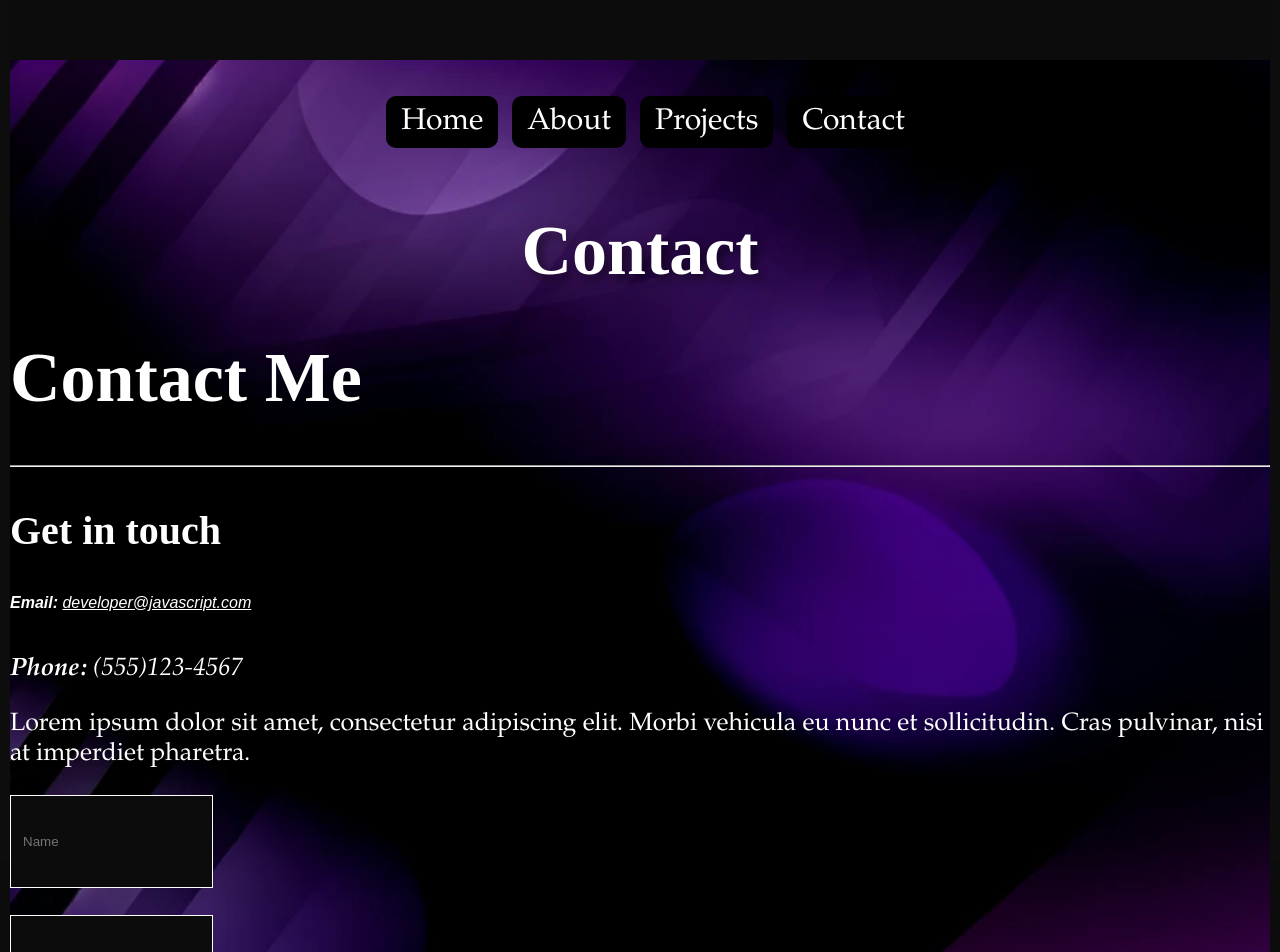
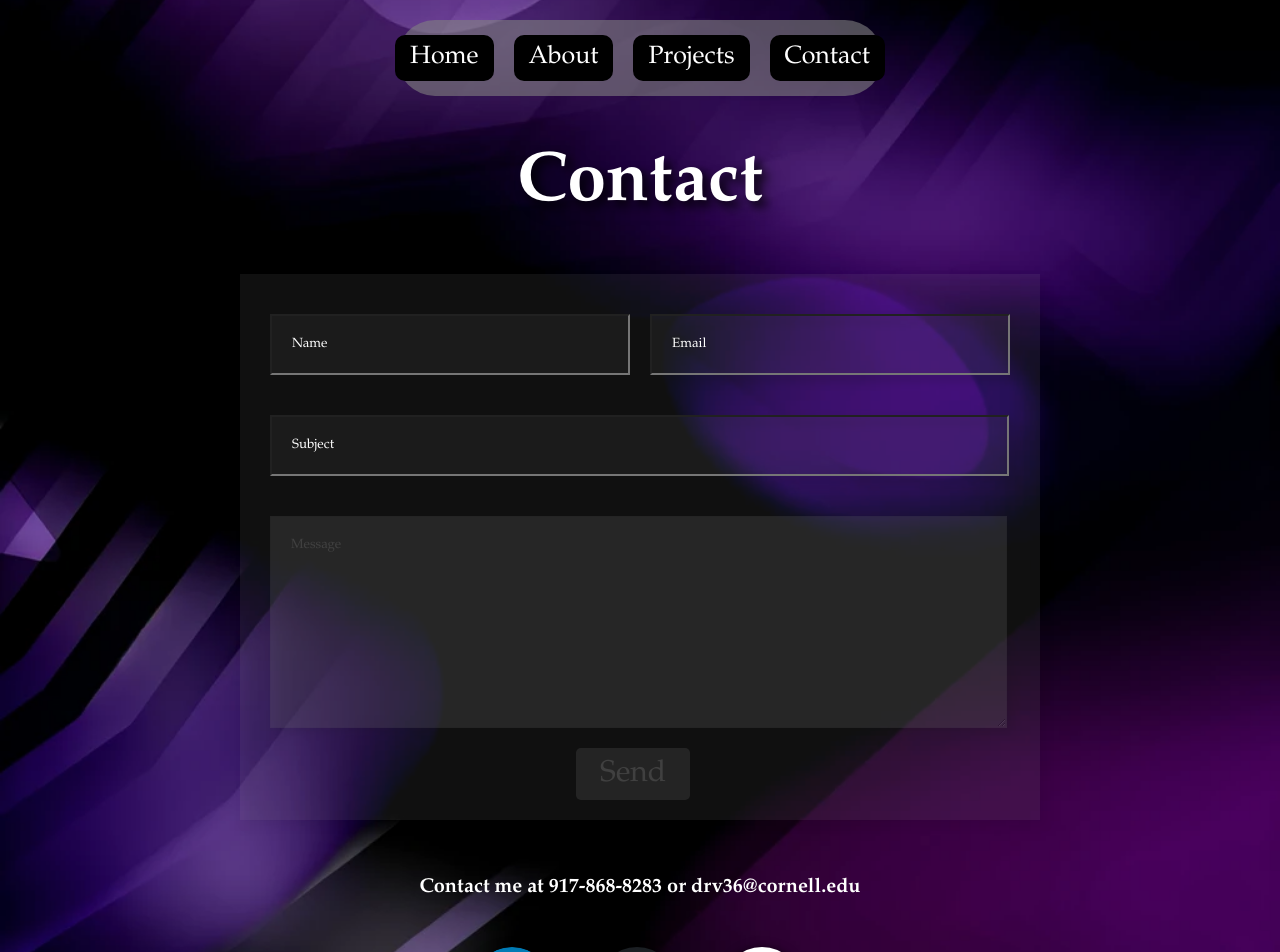
Before and after one commit to DylanVig/dylanvig.github.io, a React (Create React App) app: page /Contact in a window 1280 px wide. Shown: the top 952 px of the page. Built offline with nearby package versions, Linux system fonts and the light colour scheme.

Commit message:
Style Changes, added Contact form but not connected to email yet

```diff
--- a/src/components/ContactForm/ContactForm.css
+++ b/src/components/ContactForm/ContactForm.css
@@ -1,140 +1,129 @@
-:root {
-    --bg-color: #0c0c0c;
-    --primary-color: #0d0d0d;
-    --secondary-color: #fff;
-    --text-color: #fff;
-    --text-color-2: #fff;
-    --overlay-color: rgb(12 12 12 / 63%);
+.contact {
+    display: flex;
+    justify-content: center;
+    align-items: center;
 }
 
-[data-theme="light"] {
-    --bg-color: #ffffff;
-    --primary-color: #ffffff;
-    --secondary-color: #000;
-    --text-color: #000;
-    --text-color-2: #000;
-    --overlay-color: rgb(255 255 255 / 70%);
+.--form-control {
+    display: flex;
+    flex-direction: column; /* This ensures the items are stacked vertically */
+    width: 100%; /* Sets the width to the full container */
+    max-width: 800px; /* Adjust this value to suit your design */
+    box-sizing: border-box; /* This ensures padding is included in width */
+    padding: 20px;
+    background-color: rgba(155, 155, 155, 0.1);
+
+    button {
+        color: white;
+        width: 15%;
+        padding-top: 8px;
+        padding-bottom: 8px;
+        padding-left: 15px;
+        padding-right: 15px;
+        margin-right: 14px;
+        border: none;
+        background: rgb(119, 119, 119);
+        font-family: Palatino;
+        font-size: 30px;
+        border-radius: 5px;
+        opacity: 20%;
     }
 
-html,
-body {
-    height: 100%;
+    button:hover {
+        background: gray;
+        transition-timing-function: ease-in;
+        transition-duration: 200ms;
+        border-radius: 5px;
+        opacity: 100%;
     }
 
-body {
-    margin: 0;
-    height: 100%;
-    overflow-x: hidden;
-    overflow-y: visible;
-    background-color: var(--bg-color);
-    color: var(--text-color);
-    font-family: 'Raleway', sans-serif;
-    -webkit-font-smoothing: antialiased;
-    -moz-osx-font-smoothing: grayscale;
-    padding-top: 60px;
-    border-left: 10px solid var(--primary-color);
-    border-right: 10px solid var(--primary-color);
+    input, textarea {
+        padding: 20px;
+        background-color: rgba(128, 128, 128, 0.1);
+        margin: 20px;
+        color: white;
+        font-family: Palatino;
     }
 
-ul {
-    list-style: none;
+    input::placeholder, textarea::placeholder {
+        color: white; /* Placeholder text color, change as needed */
+        opacity: 1; /* Full opacity for clear visibility */
     }
 
-h1,
-h2,
-h3,
-h4,
-h5,
-h6 {
-    font-family: Marcellus;
+    input::text, textarea::text {
+        color: red;
     }
 
-a,
-a:hover {
-    color: var(--text-color);
+    input:hover {
+        padding: 20px;
+        opacity: 20%;
+        background-color: lightgray;
+        transition: opacity 1200ms ease-in;
     }
 
-p {
-    word-break: break-word;
-    hyphens: auto;
+    textarea {
+        padding: 20px;
+        opacity: 20%;
+        background-color: gray;
+
+    }
 }
 
-.ovhidden {
-    overflow: hidden;
+.--form-control .horizontal-inputs {
+    display: flex; /* This will align Name and Email inputs side by side */
+    justify-content: space-between; /* This spreads out the inputs evenly */
 }
 
-.text_2,
-.text_2:hover {
-    color: var(--text-color-2);
+.--form-control .horizontal-inputs input {
+    width: calc(50% - 20px); /* Adjust width to account for margins */
+    margin: 20px 10px; /* Adjust margin as needed */
 }
 
-code {
-    font-family: source-code-pro, Menlo, Monaco, Consolas, 'Courier New', monospace;
+.--form-control .vertical-inputs {
+    display: flex; /* This will align Name and Email inputs side by side */
+    flex-direction: column;
+    justify-content: space-between; /* This spreads out the inputs evenly */
 }
 
-.cursor__dot div {
-    z-index: 999999 !important;
+.--form-control .vertical-inputs input {
+    width: calc(100% - 65px); /* Adjust width to account for margins */
+    flex-direction: column;
+    margin: 20px 10px; /* Adjust margin as needed */
+}
+.--form-control .vertical-inputs textarea {
+    width: calc(100% - 65px); /* Adjust width to account for margins */
+    flex-direction: column;
+    margin: 20px 10px; /* Adjust margin as needed */
 }
 
-.cursor__dot div:last-child {
-    filter: invert(1);
-    background-color: var(--primary-color) !important;
+.button1 {
+    color: white;
+    width: 15%;
+    padding-top: 8px;
+    padding-bottom: 8px;
+    padding-left: 15px;
+    padding-right: 15px;
+    margin-right: 14px;
+    border: none;
+    background: rgb(119, 119, 119);
+    font-family: Palatino;
+    font-size: 30px;
+    border-radius: 5px;
+    opacity: 20%;
 }
 
-.cursor__dot div:first-child {
-    filter: invert(1);
-    background-color: var(--overlay-color) !important;
+.button2 {
+    color: white;
+    width: 15%;
+    padding-top: 8px;
+    padding-bottom: 8px;
+    padding-left: 15px;
+    padding-right: 15px;
+    margin-right: 14px;
+    border: none;
+    background: rgb(119, 119, 119);
+    font-family: Palatino;
+    font-size: 30px;
+    border-radius: 5px;
+    opacity: 20%;
 }
-
-.color_pr {
-    color: var(--primary-color) !important;
-}
-
-.color_sec {
-    color: var(--secondary-color);
-}
-
-.contact__form .form-control {
-    padding: 1.375rem .75rem;
-    line-height: 1.5;
-    color: var(--text-color);
-    background-color: var(--bg-color);
-    border-radius: 0 !important;
-    border: 1px solid var(--secondary-color);
-}
-
-.contact__form input.form-control {
-    margin-bottom: 2em;
-    height: calc(2.5em + .75rem + 2px);
-}
-
-.loading-bar {
-    position: fixed;
-    top: 0;
-    left: 0;
-    right: 0;
-    height: 10px;
-    z-index: 999999999;
-    background: var(--text-color);
-    transform: translateX(100%);
-    animation: shift-rightwards 1s ease-in-out infinite;
-    animation-delay: .3s;
-}
-
-@keyframes shift-rightwards {
-    0% {
-        transform: translateX(-100%);
-    }
-    40% {
-        transform: translateX(0%);
-    }
-    60% {
-        transform: translateX(0%);
-    }
-    100% {
-        transform: translateX(100%);
-    }
-}
-.btn{
-    color: #fff;
-}
--- a/src/components/ContactForm/ContactForm.js
+++ b/src/components/ContactForm/ContactForm.js
@@ -1,82 +1,30 @@
 import React from "react";
-import { Container, Row, Col } from "react-bootstrap";
-import { contactConfig } from "./ContactInfo.js"
+import { useState, useEffect } from "react";
 import "./ContactForm.css"
 
 export default function ContactForm() {
+  const [name, setName] = React.useState("");
+  const [button, setButton] = useState('button1');
+
+  const handleNameChange = (event) => {
+    setName(event.target.value);
+  };
 
   return (
-      <Container>
-
-        <Row className="mb-5 mt-3">
-          <Col lg="8">
-            <h1 className="display-4 mb-4">Contact Me</h1>
-            <hr className="t_border my-4 ml-0 text-left" />
-          </Col>
-        </Row>
-        <Row className="sec_sp">
-          <Col lg="5" className="mb-5">
-            <h3 className="color_sec py-4">Get in touch</h3>
-            <address>
-              <strong>Email:</strong>{" "}
-              <a href={`mailto:${contactConfig.YOUR_EMAIL}`}>
-                {contactConfig.YOUR_EMAIL}
-              </a>
-              <br />
-              <br />
-              {contactConfig.hasOwnProperty("YOUR_FONE") ? (
-                <p>
-                  <strong>Phone:</strong> {contactConfig.YOUR_FONE}
-                </p>
-              ) : (
-                ""
-              )}
-            </address>
-            <p>{contactConfig.description}</p>
-          </Col>
-          <Col lg="7" className="d-flex align-items-center">
-            <form  className="contact__form w-100">
-              <Row>
-                <Col lg="6" className="form-group">
-                  <input
-                    className="form-control"
-                    id="name"
-                    name="name"
-                    placeholder="Name"
-                    type="text"
-                    required
-                  />
-                </Col>
-                <Col lg="6" className="form-group">
-                  <input
-                    className="form-control rounded-0"
-                    id="email"
-                    name="email"
-                    placeholder="Email"
-                    type="email"
-                    required
-                  />
-                </Col>
-              </Row>
-              <textarea
-                className="form-control rounded-0"
-                id="message"
-                name="message"
-                placeholder="Message"
-                rows="5"
-                required
-              ></textarea>
-              <br />
-              <Row>
-                <Col lg="12" className="form-group">
-                  <button className="btn ac_btn" type="submit">
-                  Send
-                  </button>
-                </Col>
-              </Row>
-            </form>
-          </Col>
-        </Row>
-      </Container>
+    <section>
+      <div className="contact">
+        <form className="--form-control --card">
+          <div className="horizontal-inputs">
+            <input type="text" name="name" placeholder="Name" required />
+            <input type="text" name="email" placeholder="Email" required />
+          </div>
+          <div className="vertical-inputs">
+            <input type="text" name="subject" placeholder="Subject" required />
+            <textarea name="message" cols="30" rows="10" placeholder="Message" required/>
+          </div>
+          <center><button className={button}>Send</button></center>
+        </form>
+      </div>
+    </section>
   );
 }
--- a/src/components/Footer/Footer2.css
+++ b/src/components/Footer/Footer2.css
@@ -4,7 +4,6 @@
 
 .Footer-Left {
     width: 100%;
-    display: flex;
     margin-top: 20px;
     padding-bottom: 10px;
     padding-top: 10px;
@@ -15,11 +14,13 @@
     img {
         margin-right: 5px;
         flex-direction: inline;
-        filter: drop-shadow(0px 0px 5px rgba(0, 0, 0, 0.5))
+        filter: drop-shadow(0px 0px 5px rgba(0, 0, 0, 0.5));
+        transition: transform 250ms;
     }
 
     img:hover {
         filter: drop-shadow(0px 0px 10px rgba(255, 255, 255, 0.5));
+        transform: scale(1.1);
     }
 
     h1 {
--- a/src/components/NavBar/NavBar.css
+++ b/src/components/NavBar/NavBar.css
@@ -1,34 +1,37 @@
 .NavBar {
-    width: 100%;
+    width: 38%;
     display: flex;
     align-items: center;
     justify-content: center;
     margin-top: 20px;
-
-    ul {
-        display: inline-flex;
-        list-style: none;
+    background-color: rgb(128, 128, 128, 0.6);
+    border-radius: 45px;
 }
 
-    button {
+.NavBar ul {
+    display: flex;
+    list-style: none;
+    padding: 10px;
+    padding-top: 15px;
+    padding-bottom: 15px;
+    margin: 0px;
+    width: 100%;
+    justify-content: center;
+}
+
+.NavBar button {
     color: white;
-        padding-top: 8px;
-        padding-bottom: 8px;
-        padding-left: 15px;
-        padding-right: 15px;
-        margin-right: 14px;
+    padding: 8px 15px;
     border: none;
     background: black;
     font-family: Palatino;
-        font-size: 30px;
+    font-size: 25px;
     border-radius: 10px;
+    margin: 0 10px;
 }
 
-    button:hover {
+.NavBar button:hover {
     background: gray;
-        transition-timing-function: ease-out;
-        transition-duration: 200ms;
+    transition: ease-out 200ms;
     border-radius: 5px;
 }
-
-}
--- a/src/components/ProjectSlider/ProjectSlider.css
+++ b/src/components/ProjectSlider/ProjectSlider.css
@@ -8,7 +8,8 @@
     background-color: gray; /* Sets the background to white */
     border-radius: 15px; /* Adjust this value to get the desired roundness of corners */
     padding: 30px; /* Adjust this for the desired spacing inside the square */
-
+    transition: transform 250ms;
+    margin-top: 3%;
     h3 {
         margin-top: 20px;
         font-size: 40px;
@@ -26,6 +27,7 @@
 
 .slider-container:hover {
     box-shadow: inset 0 0 20px white;
+    transform: scale(1.03);
 }
 .slick-slide img {
     width: 100%; /* Make the image width responsive to the slide */
@@ -34,15 +36,23 @@
     object-fit: cover; /* Cover the slide area without distorting the image */
     border: 2px solid white; /* Adds a white border, adjust thickness as desired */
     display: block;
+    border-radius: 12px;
 }
 
 .slick-slide video {
     width: 100%; /* Make the image width responsive to the slide */
     aspect-ratio: 1/1;
+    border-radius: 15px;
     max-height: 500px; /* Set a maximum height for all images */
     object-fit: cover; /* Cover the slide area without distorting the image */
     border: 2px solid white; /* Adds a white border, adjust thickness as desired */
     display: block;
+    opacity: 0.25;
+    transition: transform 500ms ease-in-out, opacity 500ms ease-in-out;
+}
+
+.slick-slide video:hover {
+    opacity: 1; /* Return to full opacity on hover */
 }
 
 .slick-dots li {
--- a/src/components/Skills/SkillsButton.css
+++ b/src/components/Skills/SkillsButton.css
@@ -12,12 +12,14 @@
         font-family: Palatino;
         font-size: 30px;
         border-radius: 20px;
+        transition: transform 750ms;
     }
     button:hover {
         background: lightgray;
         transition-timing-function: ease-out;
         transition-duration: 200ms;
-        border-radius: 10px;
+        border-radius: 20px;
+        transform: scale(1.05);
     }
 }
 .skillSection {
--- a/src/pages/About.js
+++ b/src/pages/About.js
@@ -7,7 +7,7 @@ import Experience from '../components/Experience/Experience.js'
 export default function About() {
     return (
         <div className='projects-page'>
-            <NavBar />
+            <center><NavBar /></center>
             <h1>About</h1>
             <Experience />
             <Footer />
--- a/src/pages/Contact.js
+++ b/src/pages/Contact.js
@@ -6,6 +6,7 @@ import ContactForm from "../components/ContactForm/ContactForm.js"
 
 export default function Contact() {
   const [loaded, setLoaded] = useState(0);
+  const [loaded2, setLoaded2] = useState(0);
 
   useEffect(() => {
     const timer = setTimeout(() => setLoaded(1), 100);
@@ -14,8 +15,16 @@ export default function Contact() {
 
   return (
     <div className="projects-page">
-      <NavBar />
       <center>
+        <NavBar />
+      </center>
+      <center
+        style={{
+          opacity: loaded,
+          transition: "opacity 800ms ease-in",
+          filter: "drop-shadow(5px 5px 5px rgba(0, 0, 0, 0.5)",
+        }}
+      >
         <h1
           style={{
             opacity: loaded,
@@ -26,7 +35,15 @@ export default function Contact() {
           Contact
         </h1>
       </center>
-      <ContactForm />
+      <center
+        style={{
+          opacity: loaded,
+          transition: "opacity 800ms ease-in",
+          filter: "drop-shadow(5px 5px 5px rgba(0, 0, 0, 0.5)",
+        }}
+      >
+        <ContactForm />
+      </center>
       <Footer />
     </div>
   );
--- a/src/pages/Home.js
+++ b/src/pages/Home.js
@@ -15,7 +15,7 @@ export default function Home() {
 
     return (
         <div className='home-intro'>
-            <NavBar />
+            <center><NavBar /></center>
             <h1 >Hey</h1>
             <h2>I'm Dylan,</h2>
             <h2>an Aspiring Software Engineer</h2>
--- a/src/pages/Projects.js
+++ b/src/pages/Projects.js
@@ -17,7 +17,7 @@ export default function Projects() {
 
   return (
     <div className="projects-page">
-      <NavBar />
+      <center><NavBar /></center>
       <center>
         <h1
           style={{
```
Lines whose indentation alone changed are shown as unchanged.
